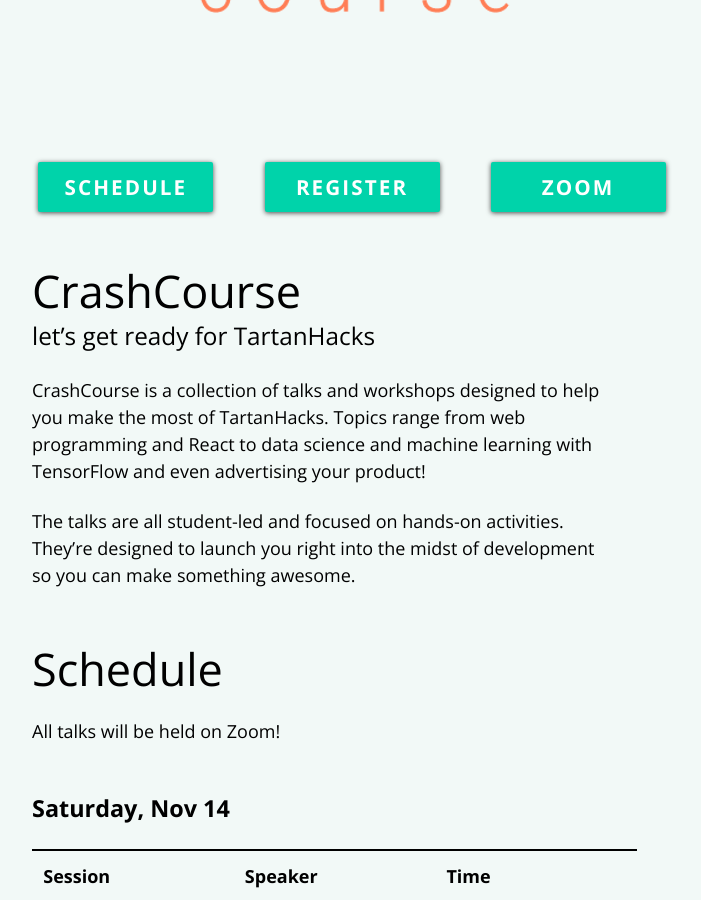
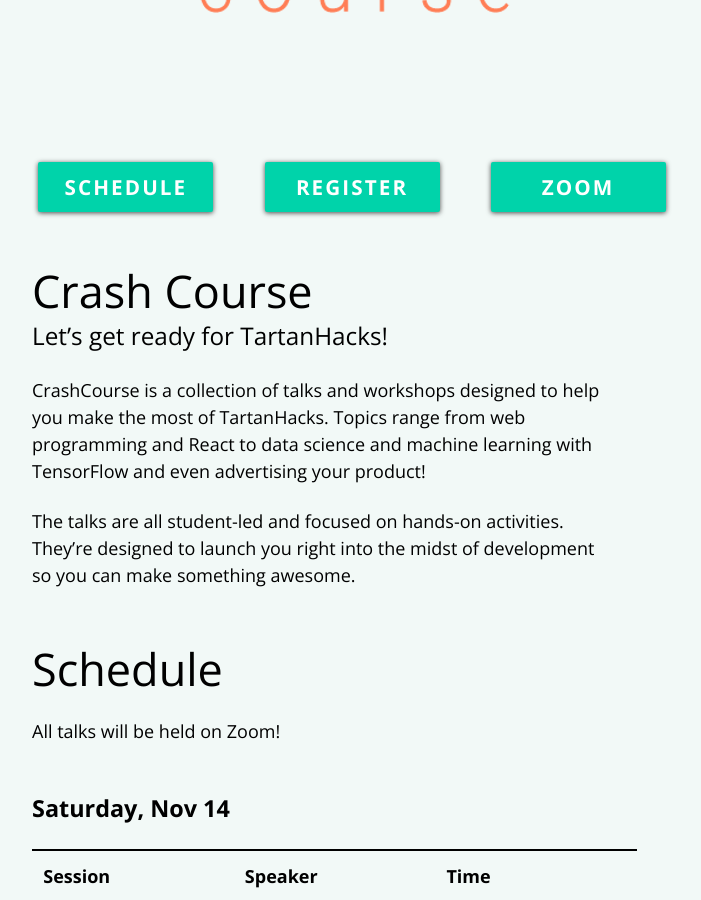
Before and after one commit to ScottyLabs/crashcourse, a Jekyll site: the page built from index.md, in a window 1280 px wide and 900 px high, scrolled down 301 px. Shown: the whole window, without its empty margins (288-989 px from the left). Built offline with Jekyll 4.4.1, drawn with Linux system fonts in a browser that asks for light colours; nearby versions of some CDN libraries; some of the changed text lies outside the part shown.

```diff
--- a/_config.yml
+++ b/_config.yml
@@ -1,5 +1,5 @@
 # Site settings
-title: CrashCourse | ScottyLabs
+title: Crash Course | ScottyLabs
 description: >
   A collection of talks and workshops designed to help you make the most of
   TartanHacks. Topics range from web programming, to game design, to mobile
--- a/index.md
+++ b/index.md
@@ -4,8 +4,8 @@ title: The Basics
 subject: basics
 ---
 <span class="anchor" id="register1">
-# CrashCourse
-###### let's get ready for TartanHacks
+# Crash Course
+###### Let's get ready for TartanHacks!
 
 CrashCourse is a collection of talks and workshops designed to help you make the
 most of TartanHacks. Topics range from web programming and React to data science and machine learning with TensorFlow and even advertising your product!
@@ -206,7 +206,7 @@ application.-->
 
 # Attending More Workshops
 
-###### where to go from here
+###### Where to go from here
 
 <!--Thank you for reading this guide, and we hope that you will join us for Crash
 Course on January 27th and 28th and February 3rd and 4th!-->
```
Also changed, not shown: register/index.html (+4 -9 lines).
